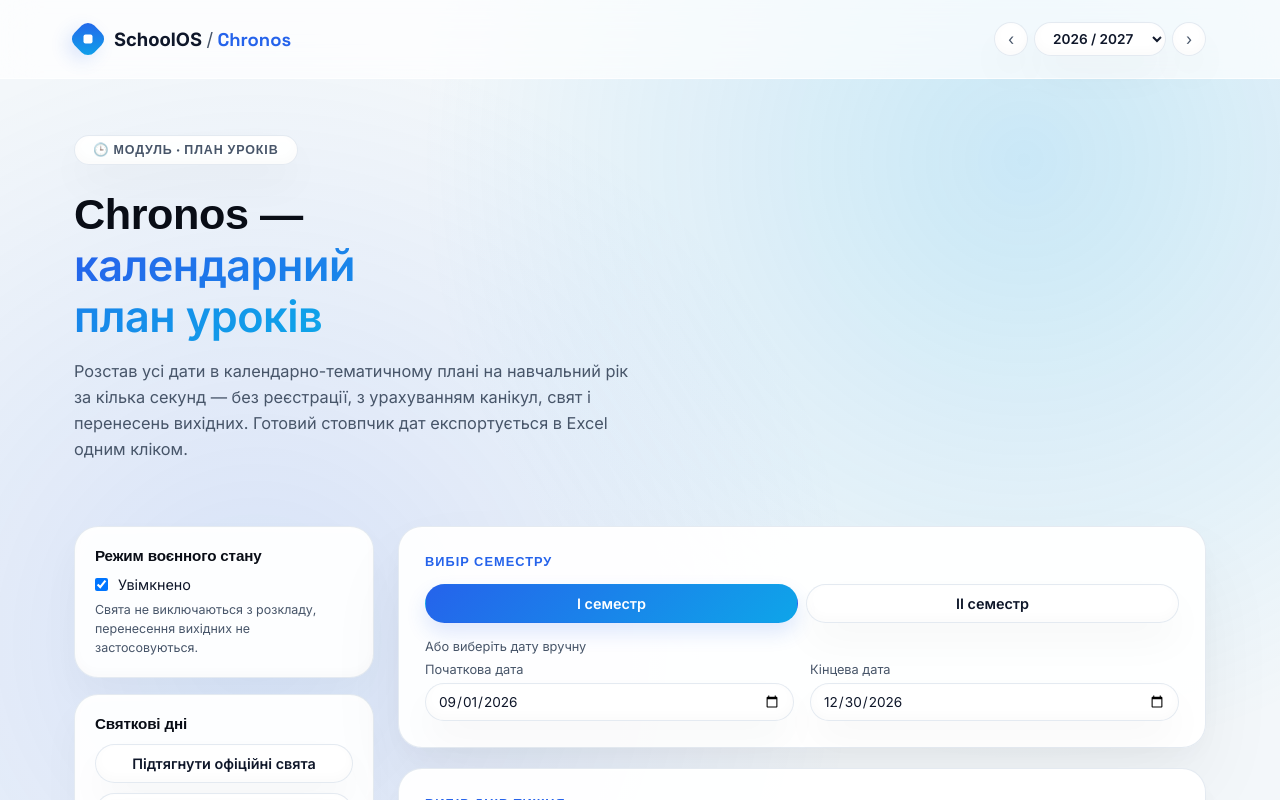
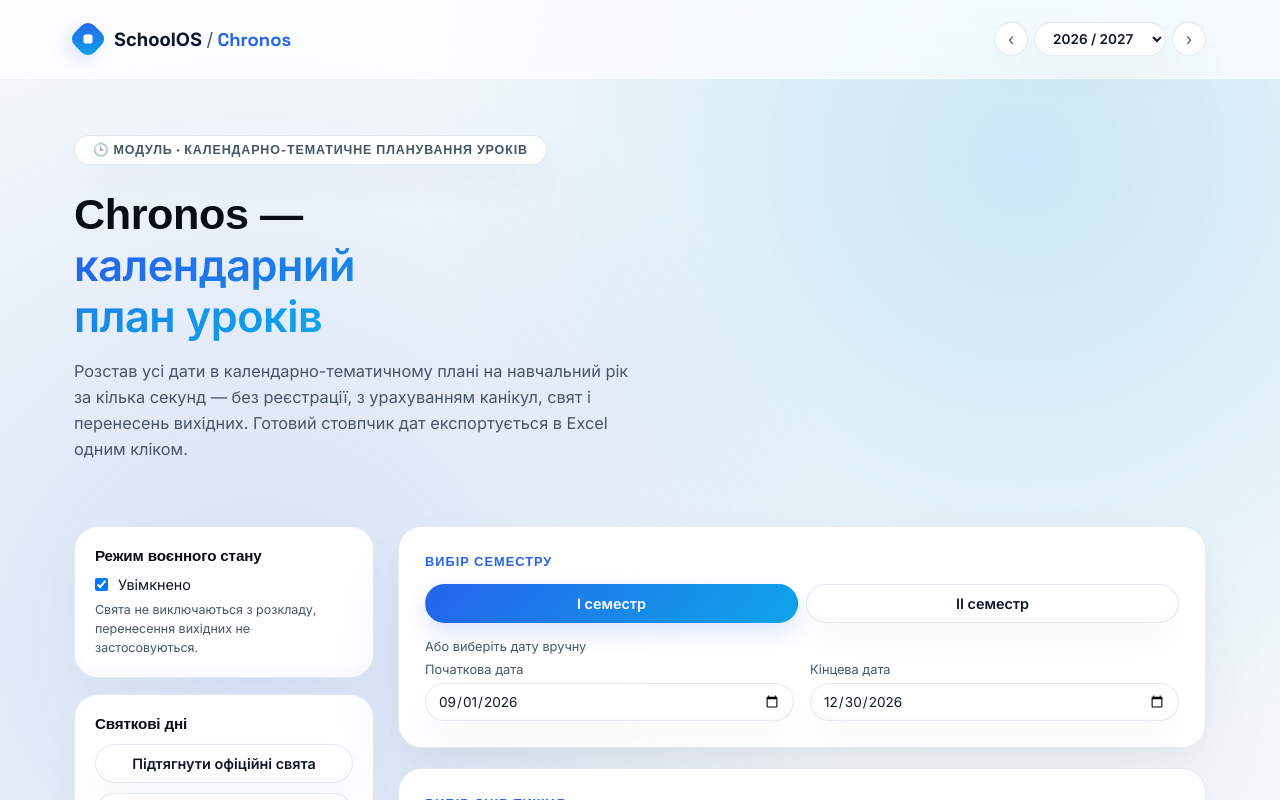
Before and after one commit to schoolosua/schoolosua.github.io, a React (Vite) app in the folder chronos/: page / in a window 1280 px wide. Shown: the top 800 px of the page. Built offline with nearby package versions, Linux system fonts and the light colour scheme; a web font is replaced by a local one.

Commit message:
chronos: badge wording — календарно-тематичне планування уроків

```diff
--- a/chronos/src/App.tsx
+++ b/chronos/src/App.tsx
@@ -229,7 +229,7 @@ function App() {
       </header>
 
       <div className="hero-section">
-        <div className="hero-badge">🕒 Модуль · План уроків</div>
+        <div className="hero-badge">🕒 Модуль · Календарно-тематичне планування уроків</div>
         <h1>
           Chronos — <span>календарний план уроків</span>
         </h1>
```
